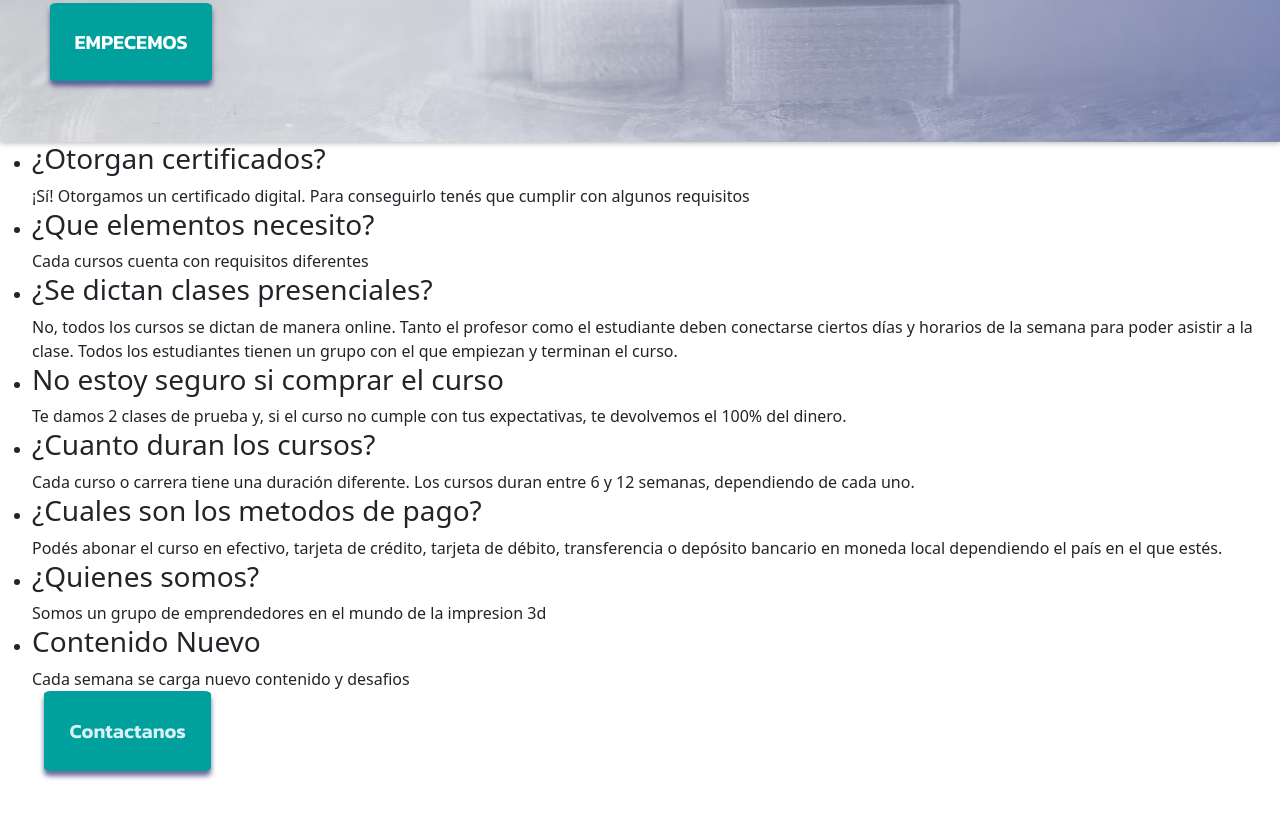
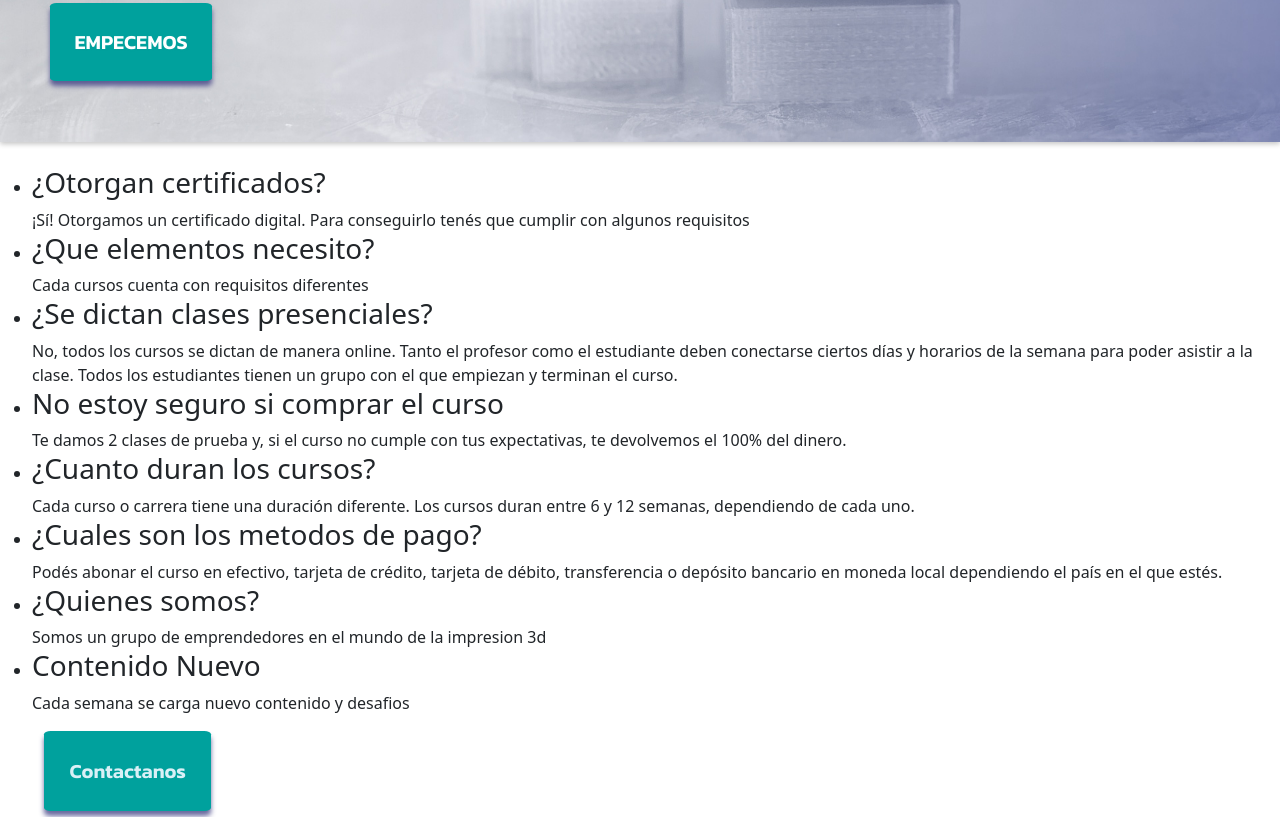
Before and after one commit to Felipe7575/3DRamos, a website: page pages/preguntas.html in a window 1280 px wide. Shown: the part 548-1365 px from the top of the page. Drawn offline with nearby package versions, Linux system fonts and the light colour scheme.

Commit message:
Cambiando margins de PREGUNTAS

```diff
--- a/pages/preguntas.html
+++ b/pages/preguntas.html
@@ -74,7 +74,7 @@
 
         </div>
         <section> <!----- Inicio de lista de preguntas ----->
-            <ul class="contenido__preguntas">
+            <ul class="contenido__preguntas mt-4">
                 <li><h3>¿Otorgan certificados?</h3> ¡Sí! Otorgamos un certificado digital. Para conseguirlo tenés que cumplir con algunos requisitos</li>
                 <li><h3>¿Que elementos necesito?</h3> Cada cursos cuenta con requisitos diferentes</li>
                 <li><h3>¿Se dictan clases presenciales?</h3> No, todos los cursos se dictan de manera online. Tanto el profesor como el estudiante deben conectarse ciertos días y horarios de la semana para poder asistir a la clase. Todos los estudiantes tienen un grupo con el que empiezan y terminan el curso.</li>
@@ -84,7 +84,7 @@
                 <li><h3>¿Quienes somos?</h3> Somos un grupo de emprendedores en el mundo de la impresion 3d </li>
                 <li><h3>Contenido Nuevo</h3> Cada semana se carga nuevo contenido y desafios</li>
 
-                <div class="botton botton_contacto"><a href="../pages/contacto.html">Contactanos</a> <!----- Link a contactos -----></div>
+                <div class="botton botton_contacto mt-3"><a href="../pages/contacto.html">Contactanos</a> <!----- Link a contactos -----></div>
             </ul>
         </section>  <!----- Fin de lista de preguntas ----->
     </main> <!----- Fin main ----->
```
